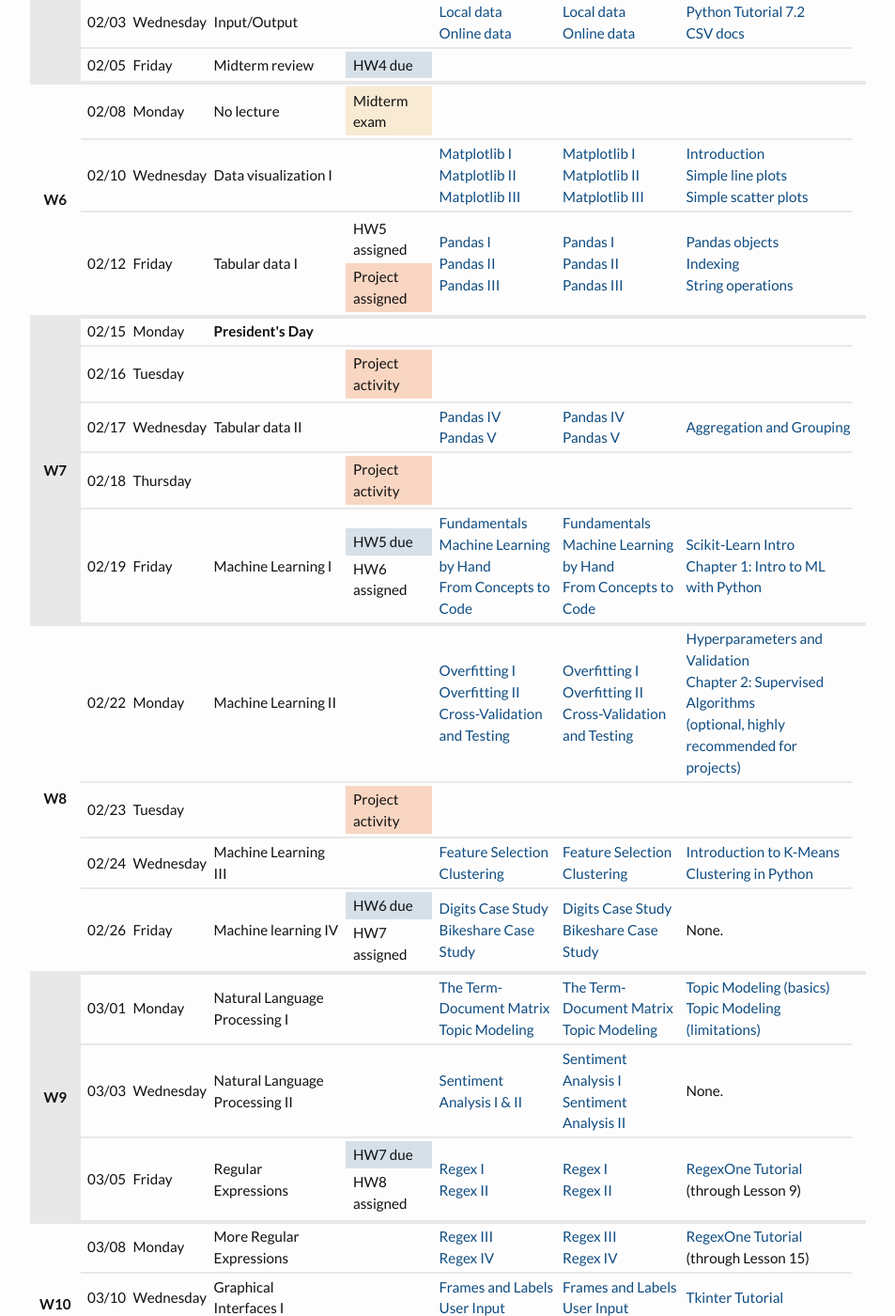
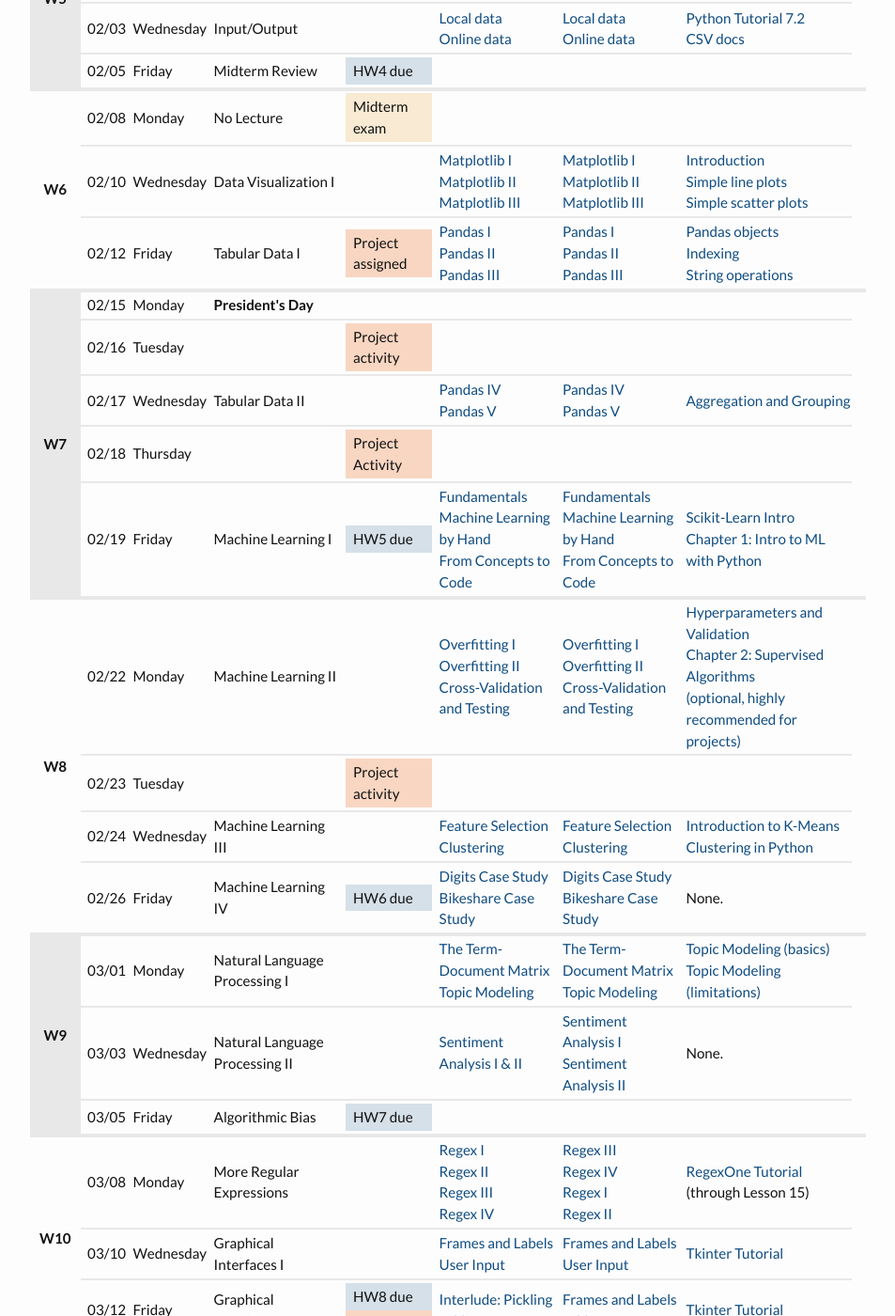
Before and after one commit to PhilChodrow/PIC16A, a Jekyll site: the page built from schedule.md, in a window 1280 px wide and 1400 px high, scrolled down 1156 px. Shown: the whole window at 94% size, without its empty margins (163-1116 px from the left). Built offline with Jekyll 4.4.1, drawn with Linux system fonts in a browser that asks for light colours; nearby versions of some CDN libraries; some of the changed text lies outside the part shown.

Commit message:
small updates

```diff
--- a/schedule.md
+++ b/schedule.md
@@ -41,7 +41,7 @@ All assignments, including homework and quizzes, are due at 11:59pm, Pacific Tim
         <tr>
             <td>01/06</td>
             <td>Wednesday</td>
-            <td>Data types, lists</td>
+            <td>Data Types, Lists</td>
             <td></td>
             <td>
                 <a href="https://nbviewer.jupyter.org/github/PhilChodrow/PIC16A/blob/master/content/basics/numbers.ipynb">
@@ -76,7 +76,7 @@ All assignments, including homework and quizzes, are due at 11:59pm, Pacific Tim
         <tr>
             <td>01/08</td>
             <td>Friday</td>
-            <td>Control flow</td>
+            <td>Control Flow</td>
             <td></td>
             <td>
                 <a href="https://nbviewer.jupyter.org/github/PhilChodrow/PIC16A/blob/master/content/basics/for_loops_and_comprehensions.ipynb">
@@ -112,7 +112,7 @@ All assignments, including homework and quizzes, are due at 11:59pm, Pacific Tim
             <td>01/11</td>
             <td>Monday</td>
             <td>Collections</td>
-            <td><div class="assignment"> HW1 assigned</div></td>
+            <td></td>
             <td>
                 <a href="https://nbviewer.jupyter.org/github/PhilChodrow/PIC16A/blob/master/content/basics/more_iterables.ipynb">
                     Collections
@@ -190,20 +190,28 @@ All assignments, including homework and quizzes, are due at 11:59pm, Pacific Tim
     </tbody>
     <tbody class="week">
         <tr>
-            <th rowspan="4" class="week_marker_even"> W3 </th>
+            <th rowspan="5" class="week_marker_even"> W3 </th>
         </tr>
         <tr>
             <td>01/18</td>
             <td>Monday</td>
             <td><b>Dr. Martin Luther King Jr. Holiday</b></td>
             <td>
-                <div class="hw">HW1 due</div>
-                <div class="assignment"> HW2 assigned</div>
             </td>
             <td></td>
             <td></td>
             <td></td>
         </tr>
+        <tr>
+            <td>01/19</td>
+            <td>Tuesday</td>
+            <td></td>
+            <td><div class="hw"> HW1 due</div></td>
+            <td></td>
+            <td></td>
+            <td></td>
+        </tr>
+        <tr>
             <td>01/20</td>
             <td>Wednesday</td>
             <td>Object-Oriented Programming</td>
@@ -231,6 +239,7 @@ All assignments, including homework and quizzes, are due at 11:59pm, Pacific Tim
                     Python Tutorial 9.1-9.4
                 </a>
             </td>
+        </tr>
         <tr>
             <td>01/22</td>
             <td>Friday</td>
@@ -271,7 +280,6 @@ All assignments, including homework and quizzes, are due at 11:59pm, Pacific Tim
             <td>Iteration</td>
             <td>
                 <div class="hw">HW2 due</div>
-                <div class="assignment"> HW3 assigned</div>
             </td>
             <td>
                 <a href="https://nbviewer.jupyter.org/github/PhilChodrow/PIC16A/blob/master/content/object_oriented_programming/Iterators_1.ipynb">
@@ -394,7 +402,6 @@ All assignments, including homework and quizzes, are due at 11:59pm, Pacific Tim
             <td>Modules and Tests</td>
             <td>
                 <div class="hw">HW3 due</div>
-                <div class="assignment"> HW4 assigned</div>
             </td>
             <td>
                 <a href="https://nbviewer.jupyter.org/github/PhilChodrow/PIC16A/blob/master/content/IO_and_modules/modules/modules.ipynb">
@@ -461,7 +468,7 @@ All assignments, including homework and quizzes, are due at 11:59pm, Pacific Tim
         <tr>
             <td>02/05</td>
             <td>Friday</td>
-            <td>Midterm review</td>
+            <td>Midterm Review</td>
             <td>
                 <div class="hw">HW4 due</div>
             </td>
@@ -477,7 +484,7 @@ All assignments, including homework and quizzes, are due at 11:59pm, Pacific Tim
         <tr>
             <td>02/08</td>
             <td>Monday</td>
-            <td>No lecture</td>
+            <td>No Lecture</td>
             <td><div class="exam">Midterm exam</div></td>
             <td></td>
             <td></td>
@@ -486,7 +493,7 @@ All assignments, including homework and quizzes, are due at 11:59pm, Pacific Tim
         <tr>
             <td>02/10</td>
             <td>Wednesday</td>
-            <td>Data visualization I</td>
+            <td>Data Visualization I</td>
             <td></td>
             <td>
                 <a href="https://nbviewer.jupyter.org/github/PhilChodrow/PIC16A/blob/master/content/np_plt/plt_1.ipynb">
@@ -531,8 +538,10 @@ All assignments, including homework and quizzes, are due at 11:59pm, Pacific Tim
         <tr>
             <td>02/12</td>
             <td>Friday</td>
-            <td>Tabular data I</td>
-            <td><div class="assignment"> HW5 assigned</div><div class="project"> Project assigned</div></td>
+            <td>Tabular Data I</td>
+            <td>
+                <div class="project"> Project assigned</div>
+            </td>
             <td>
                 <a href="https://nbviewer.jupyter.org/github/PhilChodrow/PIC16A/blob/master/content/pd/pd_1.ipynb">
                     Pandas I
@@ -599,7 +608,7 @@ All assignments, including homework and quizzes, are due at 11:59pm, Pacific Tim
         <tr>
             <td>02/17</td>
             <td>Wednesday</td>
-            <td>Tabular data II</td>
+            <td>Tabular Data II</td>
             <td></td>
             <td>
                 <a href="https://nbviewer.jupyter.org/github/PhilChodrow/PIC16A/blob/master/content/pd/pd_4.ipynb">
@@ -629,7 +638,7 @@ All assignments, including homework and quizzes, are due at 11:59pm, Pacific Tim
             <td>02/18</td>
             <td>Thursday</td>
             <td></td>
-            <td><div class="project"> Project activity</div></td>
+            <td><div class="project"> Project Activity</div></td>
             <td></td>
             <td></td>
             <td></td>
@@ -638,7 +647,9 @@ All assignments, including homework and quizzes, are due at 11:59pm, Pacific Tim
             <td>02/19</td>
             <td>Friday</td>
             <td>Machine Learning I</td>
-            <td><div class="hw"> HW5 due</div><div class="assignment"> HW6 assigned</div></td>
+            <td>
+                <div class="hw"> HW5 due</div>
+            </td>
             <td>
                 <a href="https://philchodrow.github.io/PIC16A/content/ML/ML_1.jpg">
                     Fundamentals
@@ -760,8 +771,9 @@ All assignments, including homework and quizzes, are due at 11:59pm, Pacific Tim
         <tr>
             <td>02/26</td>
             <td>Friday</td>
-            <td>Machine learning IV </td>
-            <td><div class="hw"> HW6 due</div><div class="assignment"> HW7 assigned</div></td>
+            <td>Machine Learning IV </td>
+            <td>
+                <div class="hw"> HW6 due</div>
             <td>
                 <a href="https://nbviewer.jupyter.org/github/PhilChodrow/PIC16A/blob/master/content/ML/digits.ipynb">
                     Digits Case Study
@@ -844,33 +856,13 @@ All assignments, including homework and quizzes, are due at 11:59pm, Pacific Tim
         <tr>
             <td>03/05</td>
             <td>Friday</td>
-            <td>Regular Expressions</td>
-            <td><div class="hw"> HW7 due</div><div class="assignment"> HW8 assigned</div></td>
+            <td>Algorithmic Bias</td>
             <td>
-                <a href="https://nbviewer.jupyter.org/github/PhilChodrow/PIC16A/blob/master/content/regex/regex_1.ipynb">
-                    Regex I
-                </a>
-                <br>
-                <a href="https://nbviewer.jupyter.org/github/PhilChodrow/PIC16A/blob/master/content/regex/regex_2.ipynb">
-                    Regex II
-                </a>
+                <div class="hw"> HW7 due</div>
             </td>
-            <td>
-                <a href="https://youtu.be/XTcSES2Ya_w">
-                    Regex I
-                </a>
-                <br>
-                <a href="https://youtu.be/z2EYSZ-xPJ4">
-                    Regex II
-                </a>
-            </td>
-            <td>
-                <a href = "https://regexone.com/">
-                RegexOne Tutorial
-                </a>
-                <br>
-                (through Lesson 9)
-            </td>
+            <td></td>
+            <td></td>
+            <td></td>
         </tr>
     </tbody>
     <tbody class="week">
@@ -883,6 +875,14 @@ All assignments, including homework and quizzes, are due at 11:59pm, Pacific Tim
             <td>More Regular Expressions</td>
             <td></td>
             <td>
+                <a href="https://nbviewer.jupyter.org/github/PhilChodrow/PIC16A/blob/master/content/regex/regex_1.ipynb">
+                    Regex I
+                </a>
+                <br>
+                <a href="https://nbviewer.jupyter.org/github/PhilChodrow/PIC16A/blob/master/content/regex/regex_2.ipynb">
+                    Regex II
+                </a>
+                <br>
                 <a href="https://nbviewer.jupyter.org/github/PhilChodrow/PIC16A/blob/master/content/regex/regex_3.ipynb">
                     Regex III
                 </a>
@@ -898,6 +898,14 @@ All assignments, including homework and quizzes, are due at 11:59pm, Pacific Tim
                 <br>
                 <a href="https://youtu.be/8KWirXCC-fA">
                     Regex IV
+                </a>
+                <br>
+                <a href="https://youtu.be/XTcSES2Ya_w">
+                    Regex I
+                </a>
+                <br>
+                <a href="https://youtu.be/z2EYSZ-xPJ4">
+                    Regex II
                 </a>
             </td>
             <td>
@@ -941,7 +949,10 @@ All assignments, including homework and quizzes, are due at 11:59pm, Pacific Tim
             <td>03/12</td>
             <td>Friday</td>
             <td>Graphical Interfaces II </td>
-            <td><div class="hw"> HW8 due</div><div class="project">Project due</div></td>
+            <td>
+                <div class="hw"> HW8 due</div>
+                <div class="project">Project due</div>
+            </td>
             <td>
                 <a href="https://nbviewer.jupyter.org/github/PhilChodrow/PIC16A/blob/master/content/gui/make_model.ipynb">
                     Interlude: Pickling
```
Also changed, not shown: syllabus.md (+1 -1 lines).
